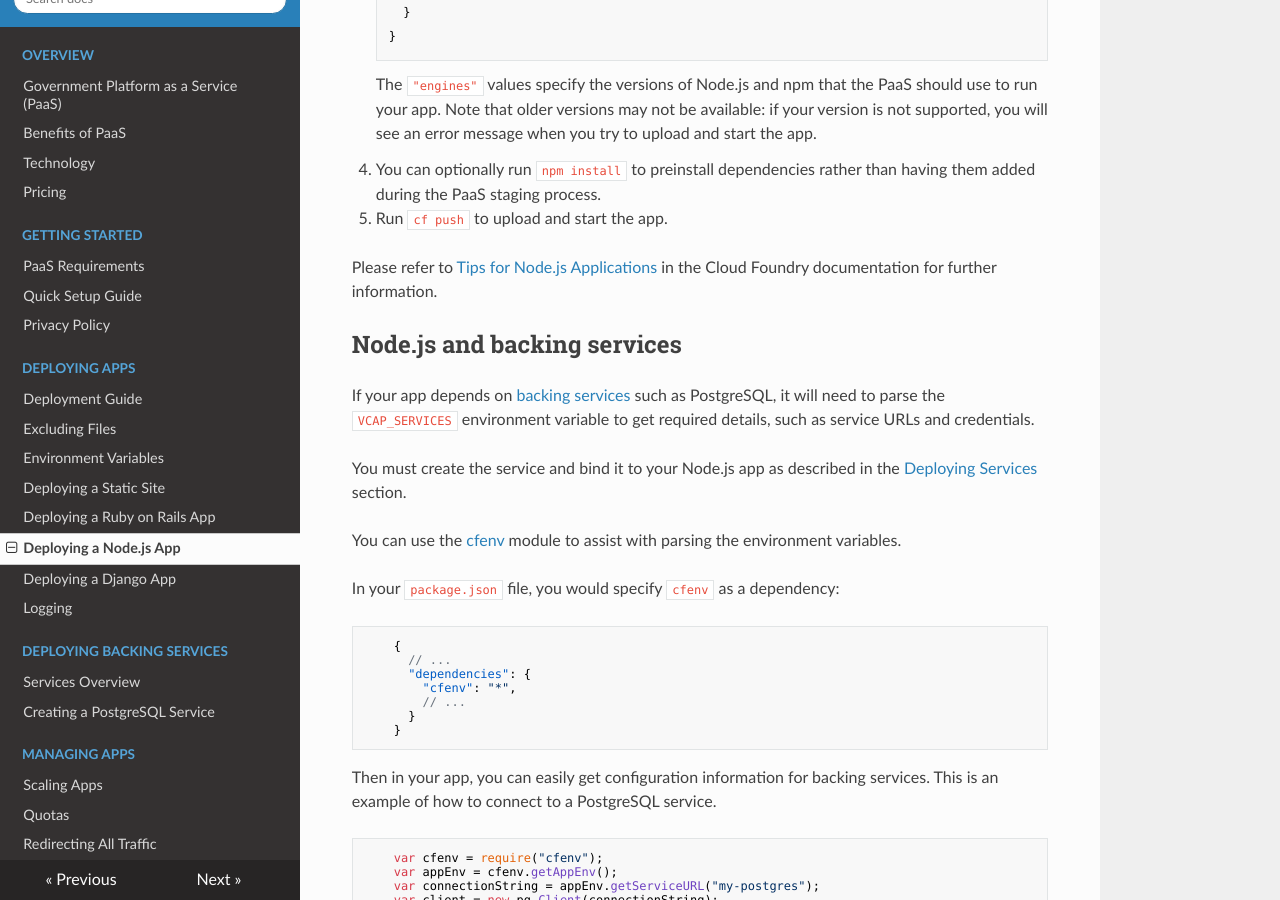
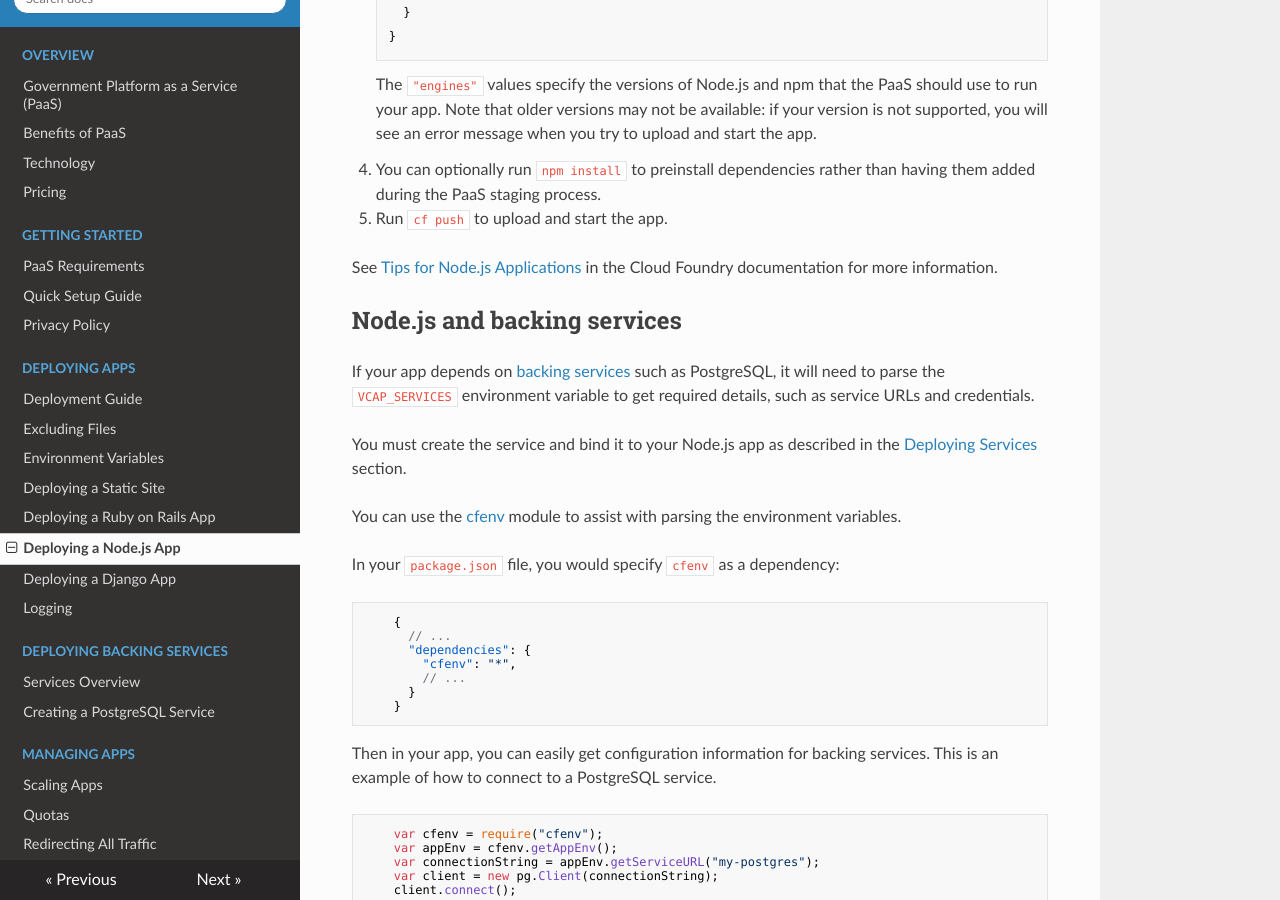
Before and after one commit to alphagov/paas-developer-docs, an MkDocs documentation site: the page built from docs/deploying_apps/deploying_node_js.md, in a window 1280 px wide and 900 px high, scrolled down 1414 px. Built offline with MkDocs 1.6.1, drawn with Linux system fonts in a browser that asks for light colours; nearby versions of some CDN libraries; old or Windows-style settings are respelled for this version of MkDocs.

Commit message:
Revert "Test why changes not being deployed"
This reverts commit 6b2e86870a120dcc488597ff3175387e1d7ec959.

```diff
--- a/docs/deploying_apps/deploying_node_js.md
+++ b/docs/deploying_apps/deploying_node_js.md
@@ -59,7 +59,7 @@ This is the code for the example app we are going to use. It is a basic web serv
 1. You can optionally run `npm install` to preinstall dependencies rather than having them added during the PaaS staging process.
 1. Run `cf push` to upload and start the app.
 
-Please refer to [Tips for Node.js Applications](https://docs.cloudfoundry.org/buildpacks/node/node-tips.html) in the Cloud Foundry documentation for further information.
+See [Tips for Node.js Applications](https://docs.cloudfoundry.org/buildpacks/node/node-tips.html) in the Cloud Foundry documentation for more information.
 
 
 ##Node.js and backing services
```
